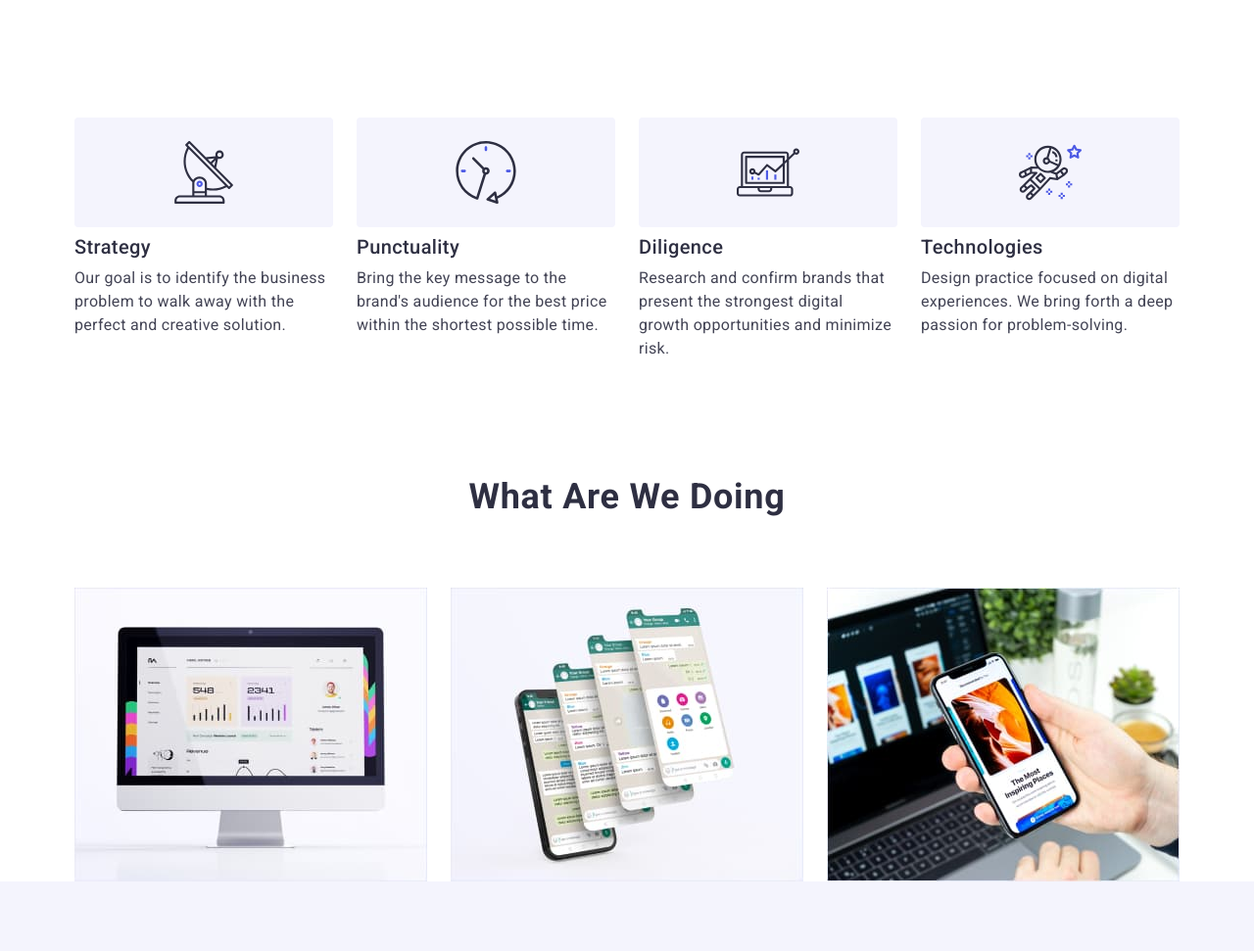
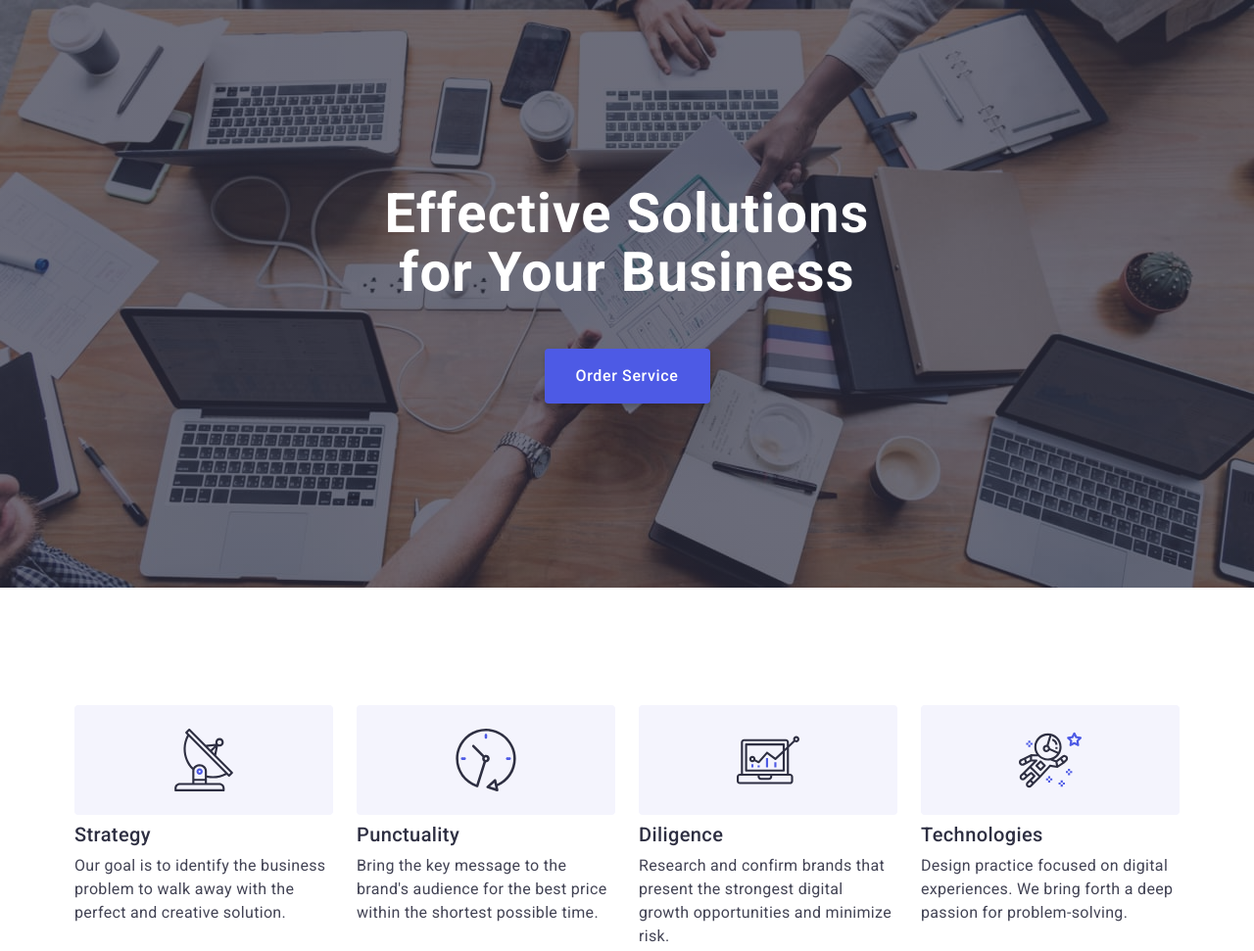
Before and after one commit to Anufriyeva/goit-markup-hw-07, a plain HTML site: page index.html in a window 1280 px wide. Shown: the top 971 px of the page at 98% size. Drawn offline with nearby package versions, Linux system fonts and the light colour scheme.

Commit message:
hw7-hero

```diff
--- a/css/media.css
+++ b/css/media.css
@@ -9,6 +9,13 @@
 @media screen and (min-width: 768px) {
     .container {
         width: 768px;
+    }
+
+    .hero-title {
+        max-width: 496px;
+        margin-bottom: 36px;
+        font-size: 56px;
+        line-height: calc(60 / 56);
     }
 
     .benefits-list {
@@ -73,6 +80,14 @@
         padding-top: 120px;
         padding-bottom: 120px;
     }
+    .hero-section {
+        max-width: 1440px;
+        padding-top: 188px;
+        padding-bottom: 188px;
+    }
+    .hero-title {
+        margin-bottom: 48px;
+    }
 
     .benefits-pic {
         display: flex;
--- a/css/styles.css
+++ b/css/styles.css
@@ -165,26 +165,26 @@ body {
 
 /* Hero */
 .hero-section {
-    padding-top: 188px;
-    padding-bottom: 188px;
+    padding-top: 112px;
+    padding-bottom: 112px;
     background-color: var(--background-accent-color);
     text-align: center;
     background-image: var(--bg-gradient), url(../images/hero-bg.jpg);
     background-repeat: no-repeat;
     background-position: center;
     background-size: cover;
-    max-width: 1440px;
     margin-left: auto;
     margin-right: auto;
 }
 .hero-title {
-    max-width: 496px;
-    margin-bottom: 48px;
+    /* margin-bottom: 48px; */
+    max-width: 320px;
+    margin-bottom: 72px;
     margin-left: auto;
     margin-right: auto;
     font-weight: 700;
-    font-size: 56px;
-    line-height: 1.07;
+    font-size: 36px;
+    line-height: calc(40 / 36);
     letter-spacing: 0.02em;
     color: #FFFFFF;
 }
--- a/index.html
+++ b/index.html
@@ -33,10 +33,10 @@
     </header>  -->
     <main>
     <!--Hero-->
-    <!-- <section class="hero-section">
+    <section class="hero-section">
         <h1 class="hero-title">Effective Solutions for Your Business</h1>
         <button type="button" class="hero-btn" data-modal-open>Order Service</button>
-    </section> -->
+    </section>
     <!--benefits section-->
     <section class="benefits section">
         <div class="container">
```
